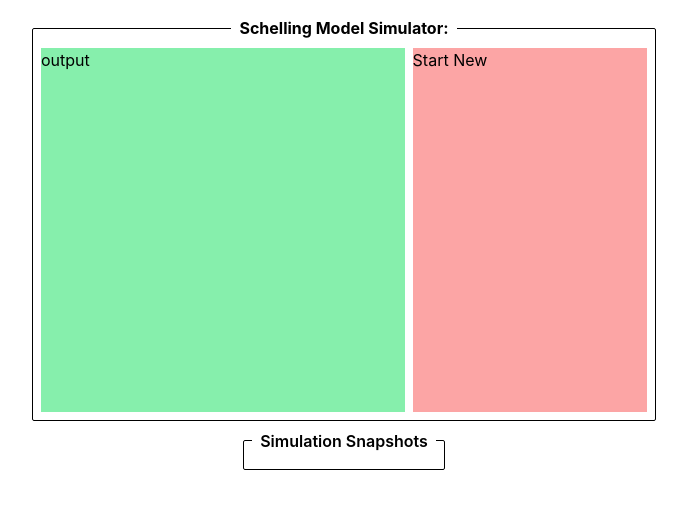
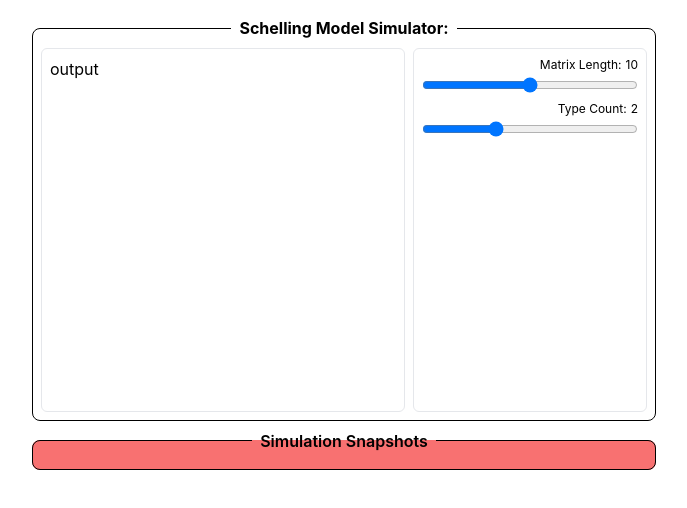
Before and after one commit to zacktcheng/schelling-model-sim, a React (Create React App) app: page / in a window 1280 px wide. Shown: the top 508 px of the page, without its empty margins (296-983 px from the left). Built offline with nearby package versions, Linux system fonts and the light colour scheme.

Commit message:
complete base css

```diff
--- a/src/App.js
+++ /dev/null
@@ -1,36 +0,0 @@
-import './App.css';
-import { useState } from 'react';
-import { initCommunity, runSchellingModel } from './algorithms.ts';
-import SchellingModelChart from './SchellingModelChart.tsx';
-
-function App() {
-  // const [community, setCommunity] = useState([]);
-  // const [threshold, setThreshold] = useState(.5);
-  // const [snapshots, setSnapshots] = useState([]);
-  const community = initCommunity(2, 10);
-  const threshold = 1 - 4/8; // threshold == 1−τ
-  const snapshots = runSchellingModel(community,  threshold);
-  function handleStartNew() {
-    console.log('start new')
-  }
-  return (
-    <form className='h-full w-full p-4 flex flex-col items-center gap-2'>
-      <fieldset className='w-[50%] p-2 border border-black rounded-sm'>
-        <legend className='px-2 font-bold text-center'>Schelling Model Simulator:</legend>
-        <div className='flex gap-2'>
-          <output className='w-[60%] bg-green-300 aspect-square'>
-            output
-          </output>
-          <div className='grow bg-red-300'>
-           <button type='button' onClick={handleStartNew}>Start New</button>
-          </div>
-        </div>
-      </fieldset>
-      <fieldset className='grow p-2 border border-black rounded-sm'>
-        <legend className='px-2 font-semibold text-center'>Simulation Snapshots</legend>
-      </fieldset>
-    </form>
-  );
-}
-
-export default App;
--- /dev/null
+++ b/src/App.tsx
@@ -0,0 +1,59 @@
+import './App.css';
+import React, { useState } from 'react';
+import { initCommunity, runSchellingModel } from './algorithms.ts';
+import SchellingModelChart from './SchellingModelChart.tsx';
+
+function App() {
+  // const [community, setCommunity] = useState([]);
+  // const [threshold, setThreshold] = useState(.5);
+  // const [snapshots, setSnapshots] = useState([]);
+  const [n, setN] = useState(10);
+  const [typeCount, setTypeCount] = useState(2);
+  const community = initCommunity(2, 10);
+  const threshold = 1 - 4/8; // threshold == 1−τ
+  const snapshots = runSchellingModel(community,  threshold);
+  function handleStartNew() {
+    console.log('start new')
+  }
+  function handleMatrixLength(event: any) {
+    setN(event.target.value);
+  }
+  function handleTypeCount(event: any) {
+    setTypeCount(event.target.value)
+  }
+  return (
+    <form className='h-full w-full p-4 flex flex-col items-center gap-2'>
+      <fieldset className='w-[50%] p-2 border border-black rounded-lg'>
+        <legend className='px-2 font-bold text-center'>Schelling Model Simulator:</legend>
+        <div className='flex gap-2'>
+          <output className='w-[60%] aspect-square border rounded-md p-2'>
+            output
+            <div></div>
+          </output>
+          <div className='grow p-2 flex flex-col gap-2 border rounded-md'>
+            <div className='flex flex-col gap-1'>
+              <div className='flex justify-end gap-1 text-xs'>
+                <label htmlFor='n'>Matrix Length:</label>
+                <output>{n}</output>
+              </div>
+              <input type='range' id='n' min={4} max={16} defaultValue={10} step={1} onChange={handleMatrixLength} />
+            </div>
+            <div className='flex flex-col gap-1'>
+              <div className='flex justify-end gap-1 text-xs'>
+                <label htmlFor='type-count'>Type Count:</label>
+                <output>{typeCount}</output>
+              </div>
+              <input type='range' id='type-count' min={1} max={4} defaultValue={2} step={1} onChange={handleTypeCount} />
+            </div>
+          </div>
+        </div>
+      </fieldset>
+      <fieldset className='w-[50%] bg-red-400 p-2 border border-black rounded-lg'>
+        <legend className='px-2 font-semibold text-center'>Simulation Snapshots</legend>
+        {/* <div className='h-[700px]'></div> */}
+      </fieldset>
+    </form>
+  );
+}
+
+export default App;
--- a/src/index.css
+++ b/src/index.css
@@ -14,6 +14,12 @@ body {
   -moz-osx-font-smoothing: grayscale;
 }
 
+#root {
+  width: 100%;
+  height: 100vh;
+  overflow-y: auto;
+}
+
 code {
   font-family: source-code-pro, Menlo, Monaco, Consolas, 'Courier New',
     monospace;
--- a/src/index.js
+++ b/src/index.js
@@ -1,6 +1,6 @@
 import React from 'react';
 import ReactDOM from 'react-dom/client';
 import './index.css';
-import App from './App';
+import App from './App.tsx';
 
 ReactDOM.createRoot(document.getElementById('root')).render(<App />);
```
